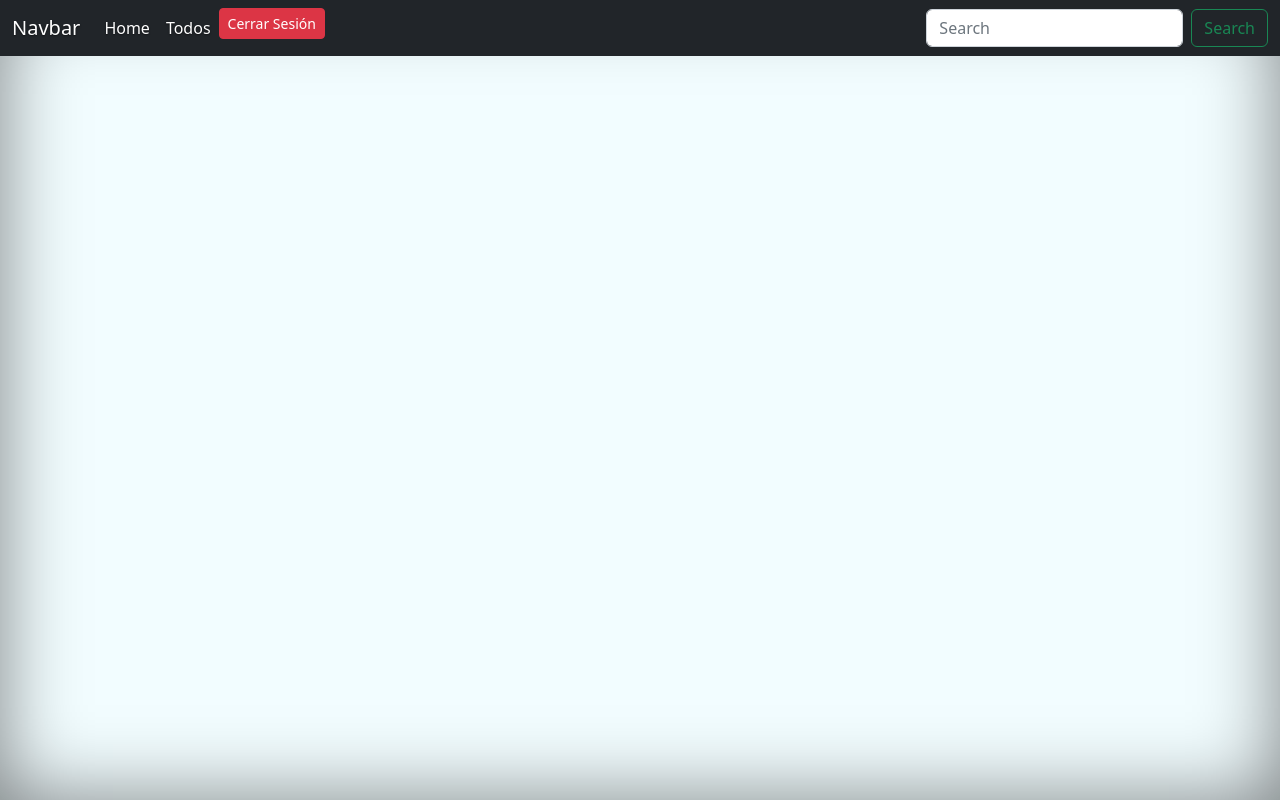
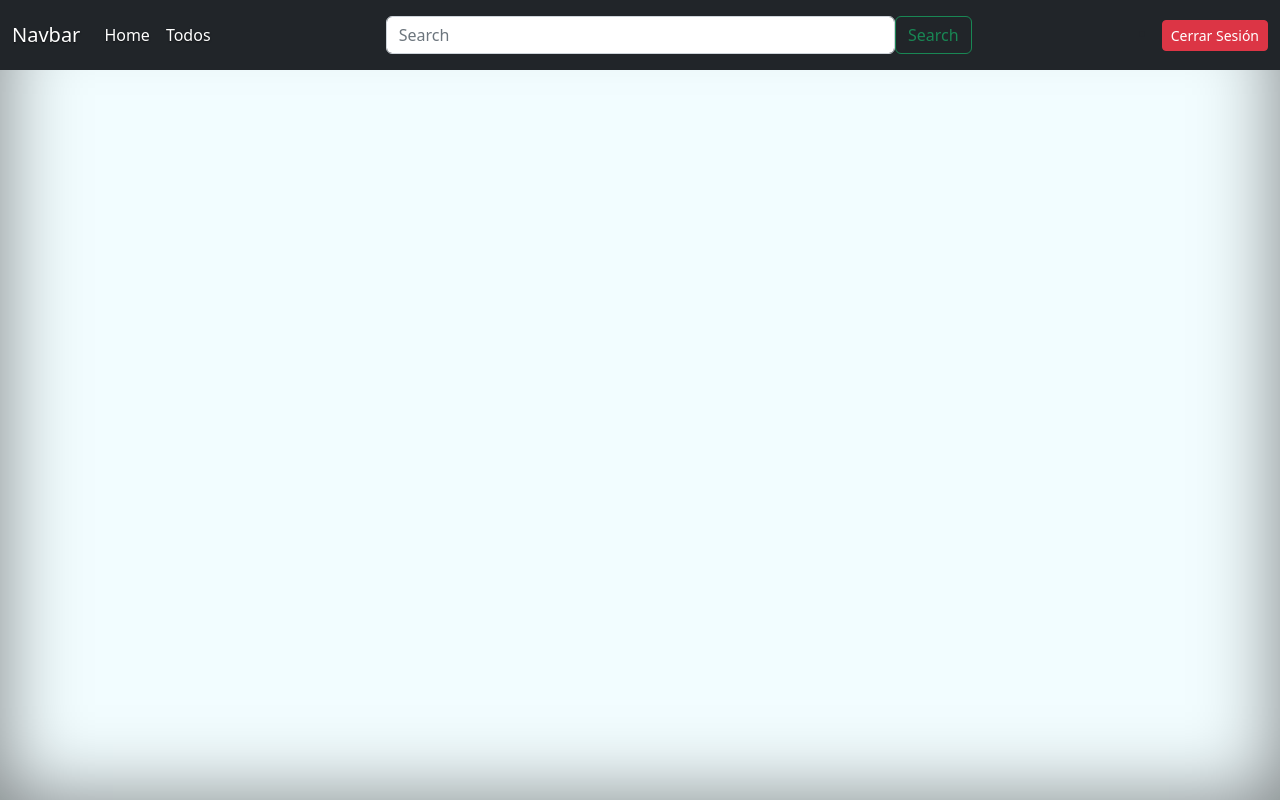
Before and after one commit to AgustinSalazar2/Precio-Smart-PI-Front-end, a React (Vite) app: page /login in a window 1280 px wide. Both pictures are taken after typing "Sample", "Sample123" into the empty fields and a click on the button "Iniciar Sesión". Built offline with nearby package versions, Linux system fonts and the light colour scheme.

Commit message:
Creacion componente Home 11-11-22

```diff
--- a/src/ui/NavBar.jsx
+++ b/src/ui/NavBar.jsx
@@ -10,7 +10,7 @@ export const NavBar = () => {
   const { authDispatch } = useContext(AuthContext);
 
   return (
-    <nav className="navbar navbar-expand-lg navbar-dark bg-dark">
+    <nav className="navbar navbar-expand-lg navbar-dark bg-dark d-flex justify-content-between align-items-center">
         <div className="container-fluid">
           <NavLink className="navbar-brand" to="/">Navbar</NavLink>
           <button className="navbar-toggler" type="button" data-bs-toggle="collapse" data-bs-target="#navbarSupportedContent" aria-controls="navbarSupportedContent" aria-expanded="false" aria-label="Toggle navigation">
@@ -21,20 +21,19 @@ export const NavBar = () => {
               <li className="nav-item">
                 <NavLink className="nav-link active" aria-current="page" to='/home'>Home</NavLink>
               </li>
-
               <li className="nav-item">
                 <NavLink className="nav-link active" to='/todos'>Todos</NavLink>
               </li>
+            </ul>
 
-              <li className="nav-item">
-                <button onClick={()=>authDispatch({type: type.logout})} className=" btn btn-sm btn-danger">Cerrar Sesión</button>
-              </li>
-
-            </ul>
-            <form className="d-flex" role="search">
-              <input className="form-control me-2" type="search" placeholder="Search" aria-label="Search" />
+            <form className="d-flex w-50 mx-auto mb-2 mt-2" role="search">
+              <input className="form-control" type="search" placeholder="Search" aria-label="Search" />
               <button className="btn btn-outline-success">Search</button>
             </form>
+
+            <li className="nav-item ms-auto">
+              <button onClick={()=>authDispatch({type: type.logout})} className=" btn btn-sm btn-danger">Cerrar Sesión</button>
+            </li>
           </div>
         </div>
     </nav>
```
Also changed, not shown: src/assets/signin.css (line endings or trailing spaces).
